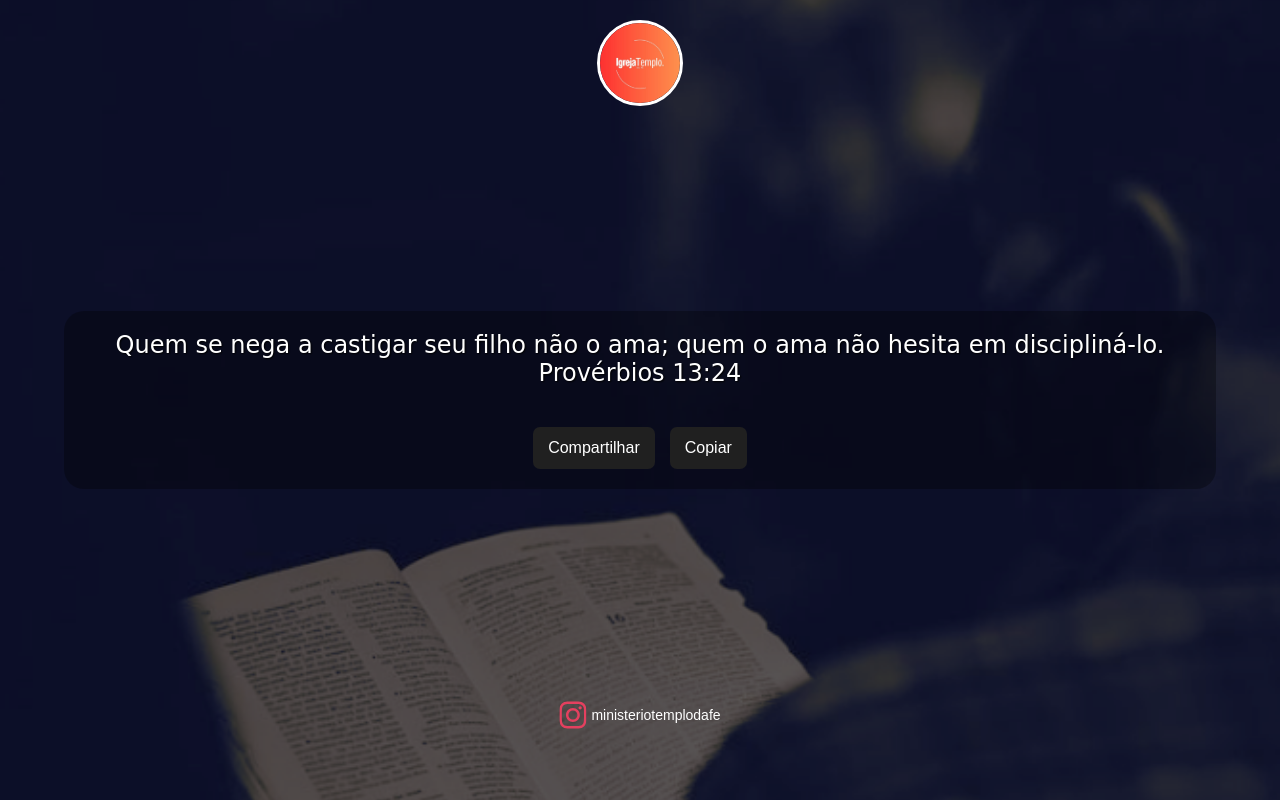
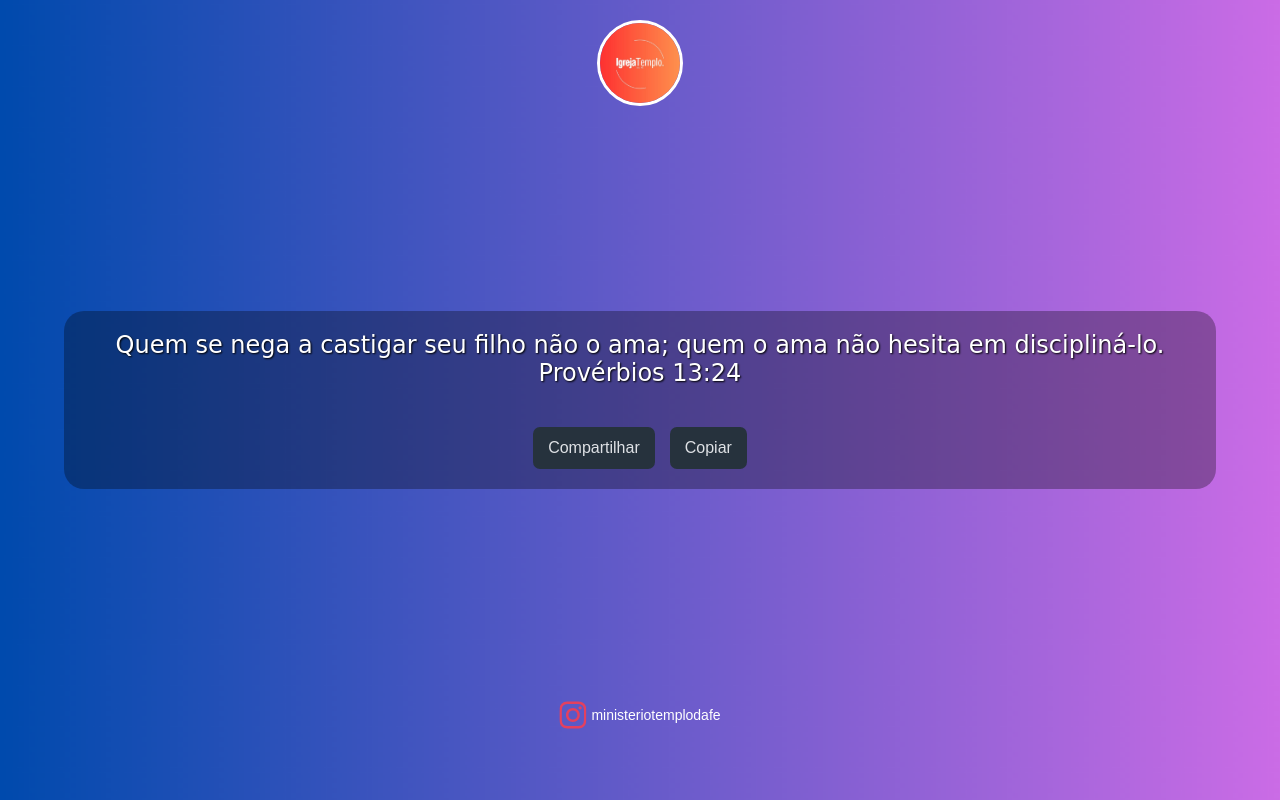
Before and after one commit to vbtdev/promises_generator_tf_api, a Flask app: page / in a window 1280 px wide. Run offline with Flask 3, Linux system fonts and the light colour scheme.

Commit message:
Versão 3.0

```diff
--- a/app.py
+++ b/app.py
@@ -1,6 +1,7 @@
 from flask import Flask, jsonify, render_template
 import json
 import random
+import os
 
 app = Flask(__name__)
 
@@ -12,14 +13,20 @@ def index():
     versiculo = random_promise.get('versiculo', '')
     localizacao = random_promise.get('localizacao', '')
     combined_message = f"{versiculo} {localizacao}"
-    return render_template('index.html', promessa=combined_message)
+
+    # Seleciona uma imagem aleatória da pasta static/img
+    img_folder = os.path.join(app.static_folder, 'img')
+    img_files = os.listdir(img_folder)
+    random_img = random.choice(img_files)
+
+    return render_template('index.html', promessa=combined_message, imagem_fundo=random_img)
 
 @app.route('/promessas', methods=['GET'])
 def get_random_promise():
     with open('promessas.json', 'r', encoding='utf-8') as f:
         promises = json.load(f)
     random_promise = random.choice(promises)
-    return jsonify(random_promise)  # Retorna o JSON da promessa completa
+    return jsonify(random_promise)
 
 if __name__ == '__main__':
-    app.run(debug=True)
+    app.run()
--- a/templates/index.html
+++ b/templates/index.html
@@ -12,7 +12,7 @@
             justify-content: center; /* Alinha verticalmente no centro */
             height: 100vh;
             margin: 0;
-            background: url('/static/img02.png') no-repeat center center fixed;
+            background: url('/static/img/{{ imagem_fundo }}') no-repeat center center fixed;
             background-size: cover;
             font-family: Brush Script MT, Brush Script Std, cursive;
             position: relative;
@@ -57,12 +57,12 @@
             border: none;
             border-radius: 7px;
             cursor: pointer;
-            color: white;
+            color: #dee1e5;
             font-size: 16px;
             transition: background-color 0.3s; /* Adiciona uma transição suave */
         }
         .btn-dark {
-            background-color: #202020;
+            background-color: #26323d;
         }
         .btn-dark:hover {
             background-color: #555;
@@ -116,7 +116,7 @@
     </style>
 </head>
 <body>
-    <img src="/static/igrejatemplo.jpg" alt="Logo" class="logo"> <!-- Imagem do logo -->
+    <img src="/static/logo/igrejatemplo.jpg" alt="Logo" class="logo"> <!-- Imagem do logo -->
 
     <div class="container">
         <div id="promise-text" class="promise">{{ promessa }}</div>
```
Also changed, not shown: static/cross.jpeg (deleted), static/cruz.jpeg (deleted), static/img/gr01.png (added), static/img/gr02.png (added), static/img/gr03.png (added), static/img/gr04.png (added), static/img/gr05.png (added), static/img/gr06.png (added), static/img/gr07.png (added), static/img/gr08.png (added), static/img/gr09.png (added), static/img/gr10.png (added), static/img/gr11.png (added), static/img01.jpg (deleted), 3 more files.
